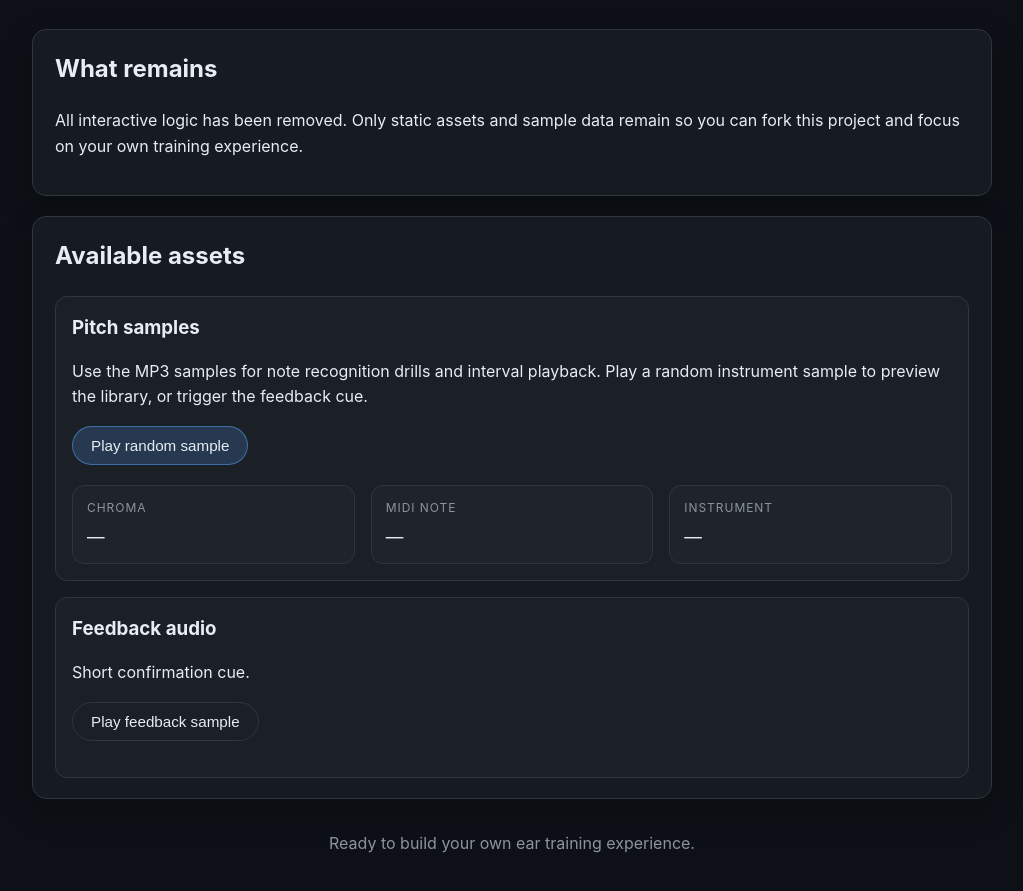
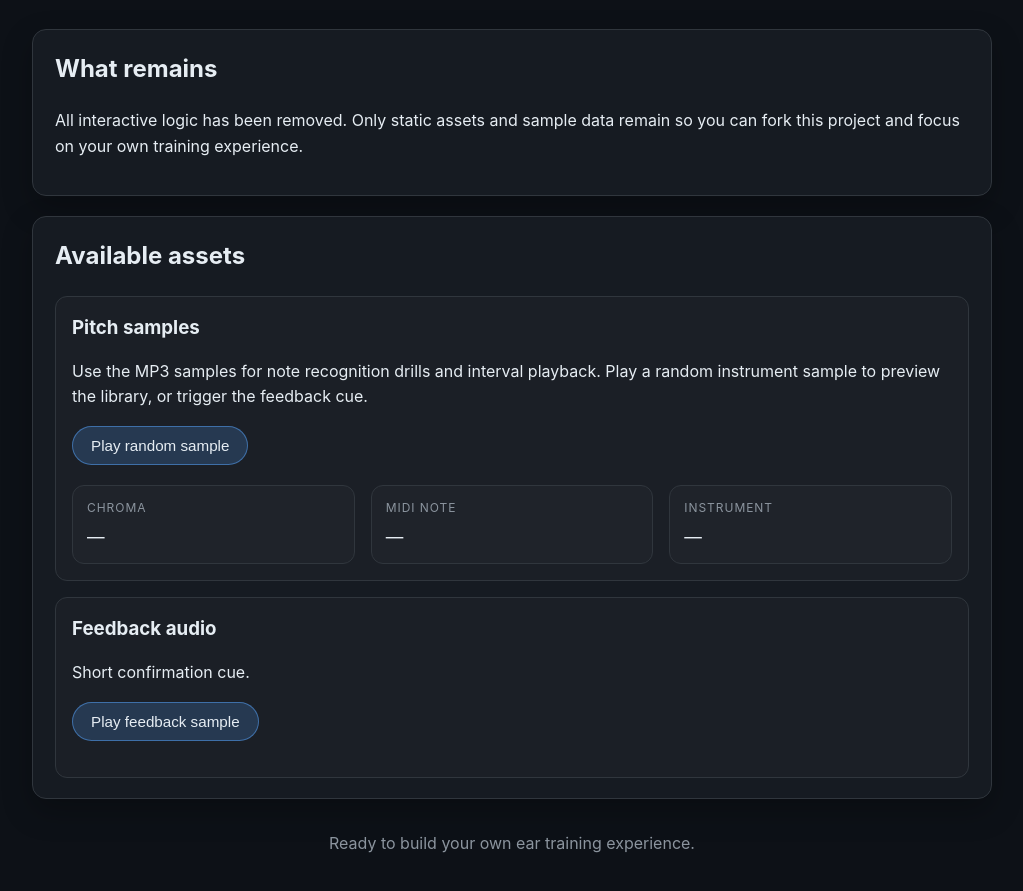
Before and after one commit to Al532/PPTrainingTemplate, a plain HTML site: page index.html in a window 1280 px wide. Shown: the part 185-1076 px from the top of the page, without its empty margins (128-1151 px from the left). Drawn offline with Linux system fonts and the light colour scheme.

Commit message:
Uniformize button styling

```diff
--- a/index.html
+++ b/index.html
@@ -59,7 +59,7 @@
           <h3>Feedback audio</h3>
           <p>Short confirmation cue.</p>
           <div class="controls">
-            <button type="button" id="play-feedback">Play feedback sample</button>
+            <button class="primary" type="button" id="play-feedback">Play feedback sample</button>
           </div>
         </article>
       </div>
```
